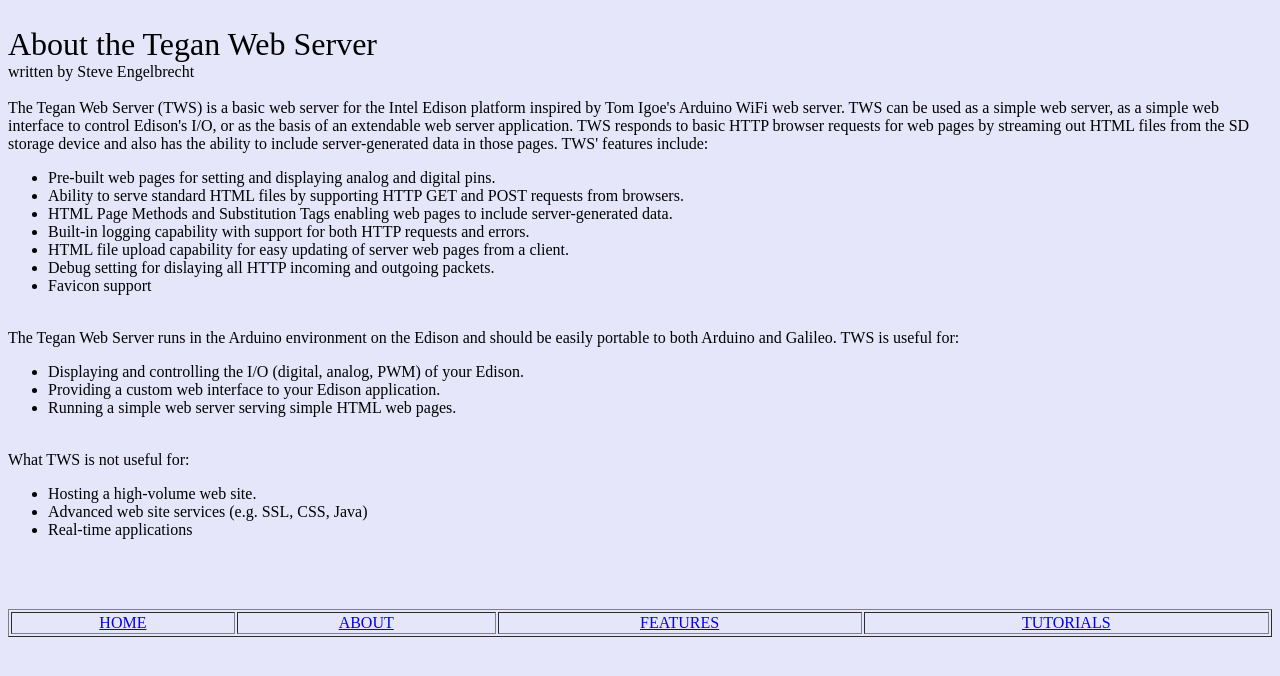
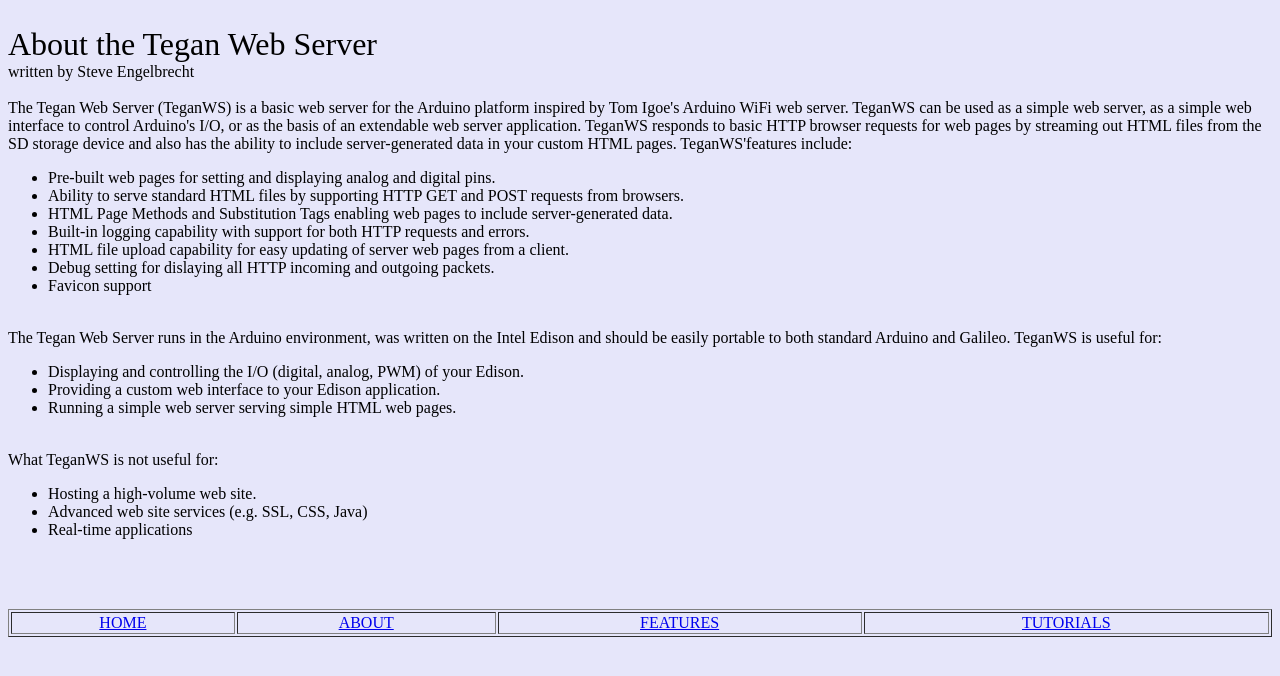
Before and after one commit to ybl84f1/TeganWebServer, a plain HTML site: page about.html in a window 1280 px wide. Drawn offline with Linux system fonts and the light colour scheme.

Commit message:
about.html
About help page.

```diff
--- a/about.html
+++ b/about.html
@@ -6,11 +6,12 @@
    <body bgcolor="#E6E6FA"><br>
       <font size=6>About the Tegan Web Server </font><br>
       <font size=3>written by Steve Engelbrecht<br><br>
-The Tegan Web Server (TWS) is a basic web server for the Intel Edison platform inspired by Tom Igoe's Arduino
-WiFi web server. TWS can be used as a simple web server, as a simple web interface to control Edison's I/O, or as the
-basis of an extendable web server application. TWS responds to basic HTTP browser requests for web pages by streaming
-out HTML files from the SD storage device and also has the ability to include server-generated data in those pages. TWS'
-features include:
+The Tegan Web Server (TeganWS) is a basic web server for the Arduino platform inspired
+by Tom Igoe's Arduino WiFi web server. TeganWS can be used as a simple web server, as a
+simple web interface to control Arduino's I/O, or as the basis of an extendable web server
+application. TeganWS responds to basic HTTP browser requests for web pages by streaming
+out HTML files from the SD storage device and also has the ability to include server-generated
+data in your custom HTML pages. TeganWS'features include:
 <br>
       <ul>
          <li>Pre-built web pages for setting and displaying analog and digital pins.</li>
@@ -21,15 +22,15 @@ features include:
          <li>Debug setting for dislaying all HTTP incoming and outgoing packets.
          <li>Favicon support</li>
       </ul><br>
-      The Tegan Web Server runs in the Arduino environment on the Edison and should be easily portable to both Arduino
-and Galileo. TWS is useful for:
+      The Tegan Web Server runs in the Arduino environment, was written on the Intel Edison and
+should be easily portable to both standard Arduino and Galileo. TeganWS is useful for:
       <ul>
          <li> Displaying and controlling the I/O (digital, analog, PWM) of your Edison.
          <li> Providing a custom web interface to your Edison application.
          <li> Running a simple web server serving simple HTML web pages.
       </ul><br>
 
-      What TWS is not useful for:
+      What TeganWS is not useful for:
       <ul>
          <li> Hosting a high-volume web site.
          <li> Advanced web site services (e.g. SSL, CSS, Java)
```
